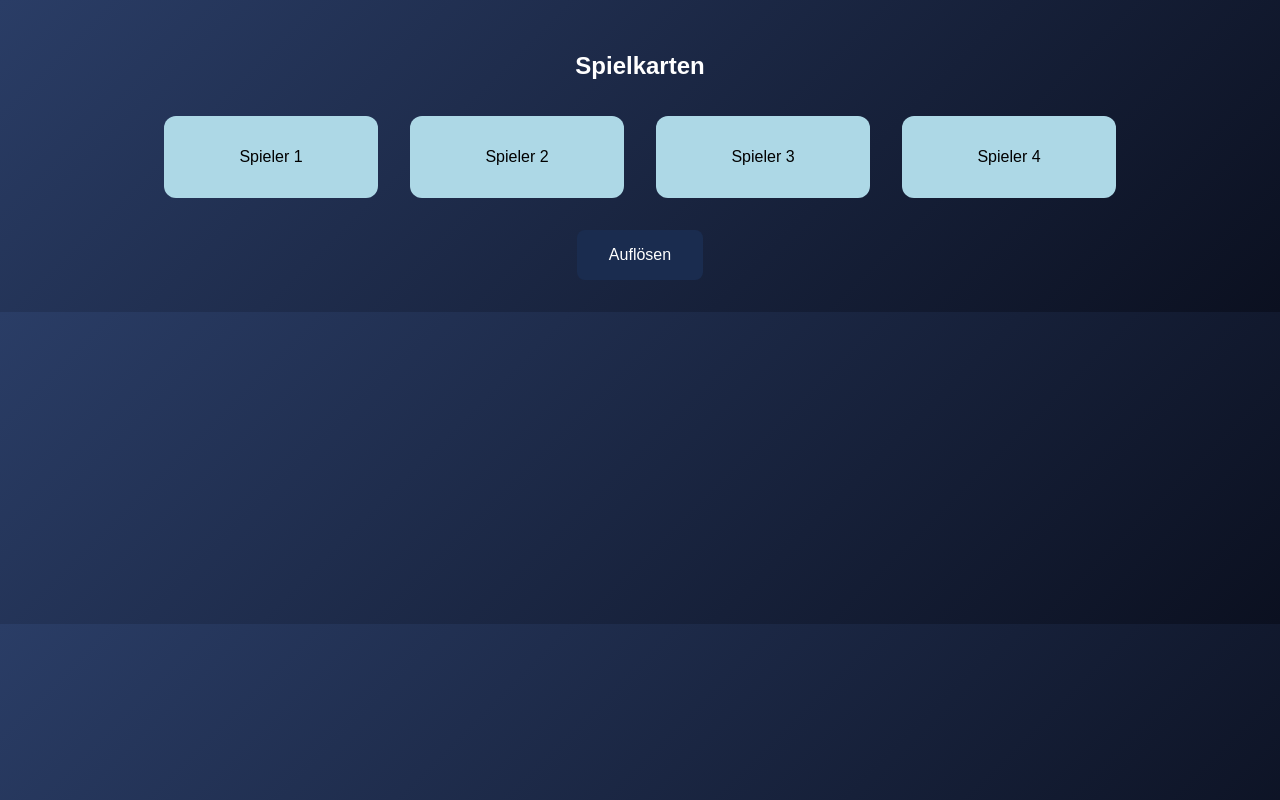
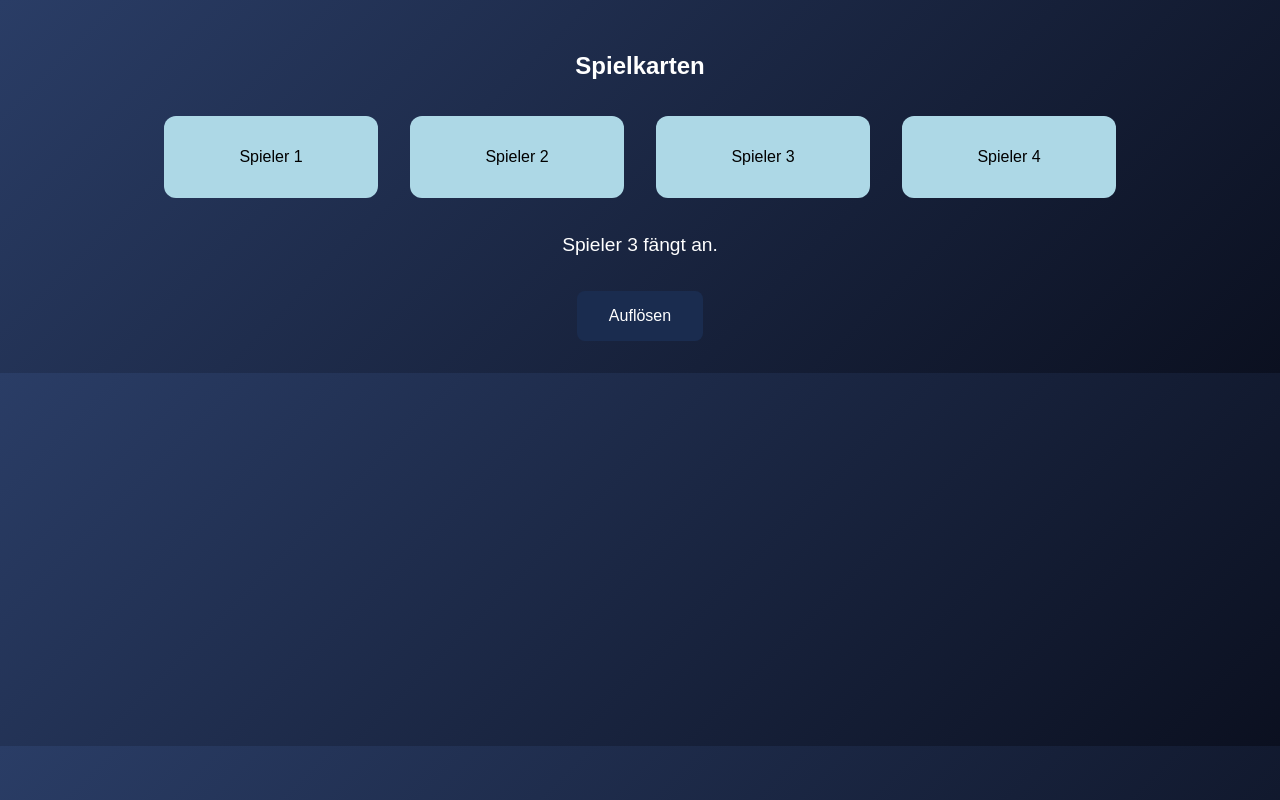
Before and after one commit to And1Wand/Spion-5.0, a plain HTML site: page index.html in a window 1280 px wide. Both pictures are taken after a click on the button "Spielen". Drawn offline with Linux system fonts and the light colour scheme.

Commit message:
Update index.html

```diff
--- a/index.html
+++ b/index.html
@@ -58,6 +58,7 @@
   <div id="screen2" class="screen hidden">
     <h2>Spielkarten</h2>
     <div id="kartenContainer"></div>
+    <p id="startspieler" style="color: white; font-size: 1.2em; margin-top: 20px; text-align: center;"></p>
     <button class="button" onclick="aufloesen()">Auflösen</button>
   </div>
 
@@ -197,6 +198,8 @@
         };
         kartenContainer.appendChild(karte);
       });
+      const startspieler = spieler[Math.floor(Math.random() * spieler.length)];
+document.getElementById("startspieler").textContent = `${startspieler} fängt an.`;
 
       document.getElementById("screen1").classList.add("hidden");
       document.getElementById("screen2").classList.remove("hidden");
```
